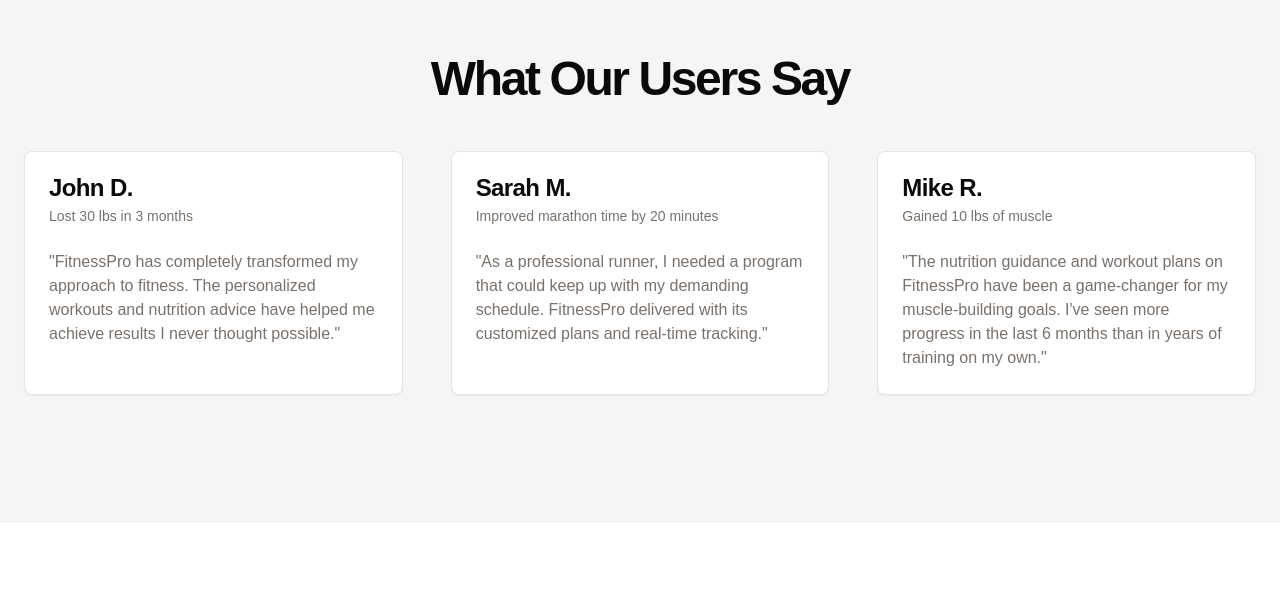
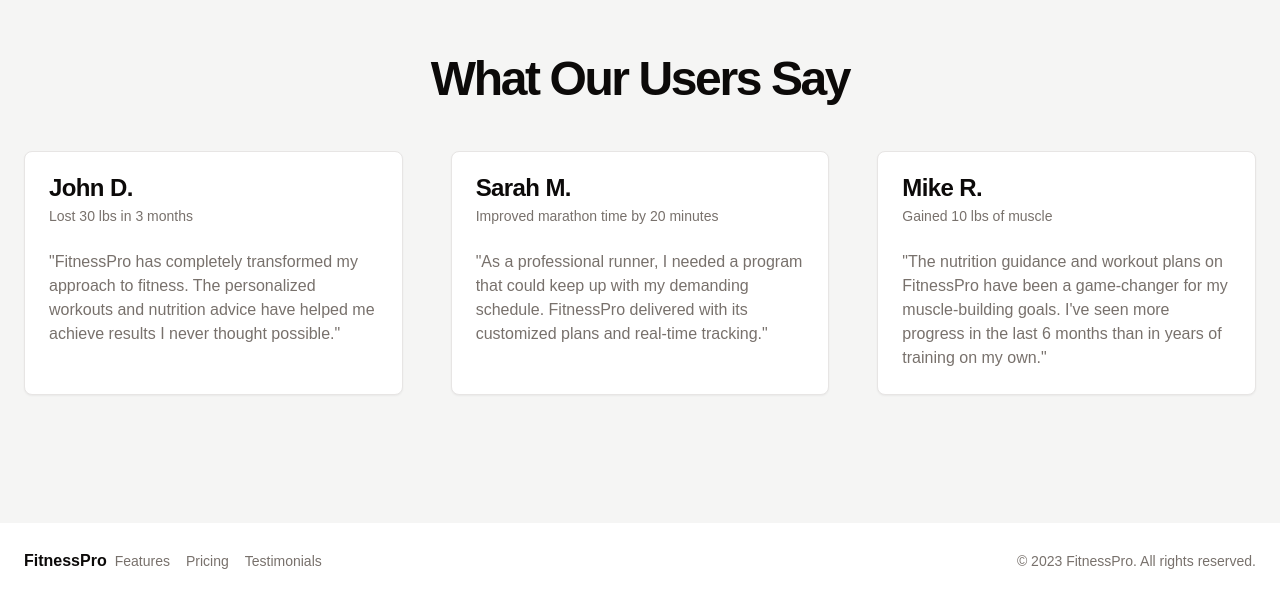
Before and after one commit to Falasefemi2/fitness-planner, a Next.js app: page / in a window 1280 px wide. Shown: the part 1974-2573 px from the top of the page. Before the commit the page ends 2497 px from the top, so only its background shows below. Built offline with nearby package versions, Linux system fonts and the light colour scheme.

Commit message:
feat: added the footer component

```diff
--- a/app/page.tsx
+++ b/app/page.tsx
@@ -3,6 +3,7 @@ import HeroSection from "./_components/HeroSection";
 import FeaturesSection from "./_components/FeaturesSection";
 import PricingFeatures from "./_components/PricingSection";
 import TestimonialSection from "./_components/TestimonialsSection";
+import FooterSection from "./_components/FooterSection";
 
 export default function FitnessSaasLanding() {
 
@@ -15,6 +16,7 @@ export default function FitnessSaasLanding() {
         <PricingFeatures />
         <TestimonialSection />
       </main>
+      <FooterSection />
     </div>
   )
 }
```
